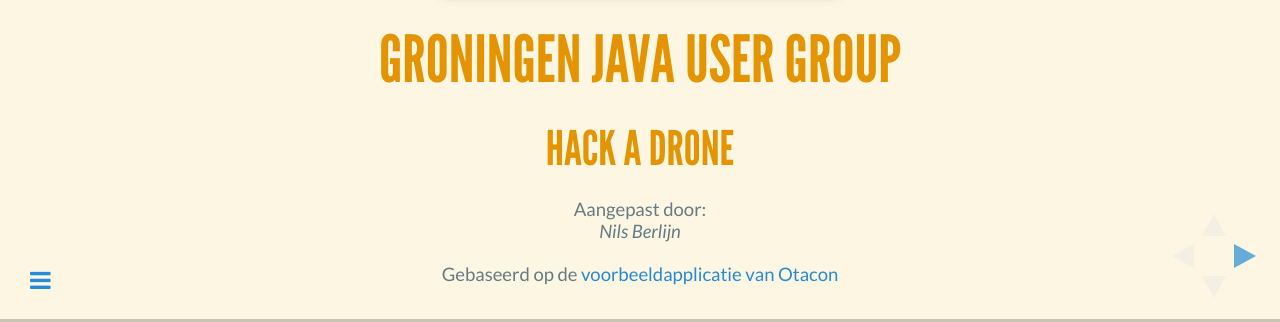
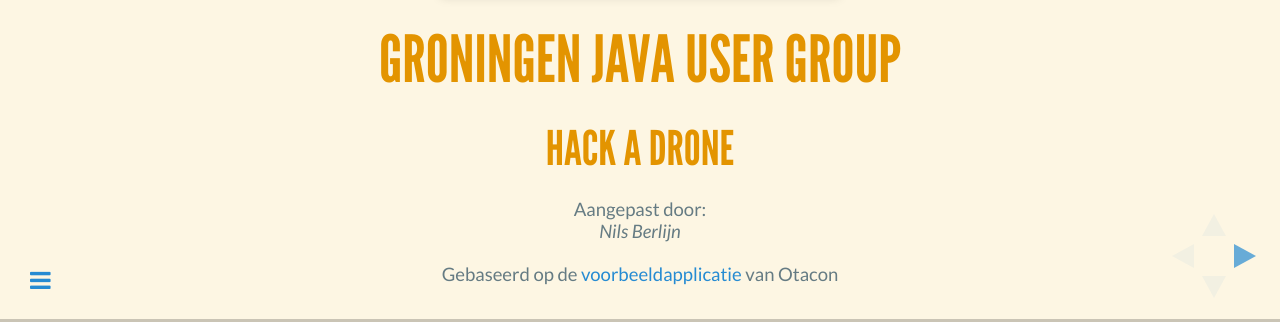
Before and after one commit to Ordina-JTech/hack-a-drone, a plain HTML site: page index.html in a window 1280 px wide. Shown: the part 478-800 px from the top of the page. Drawn offline with Linux system fonts and the light colour scheme; files whose address does not match are found by name.

```diff
--- a/index.html
+++ b/index.html
@@ -49,7 +49,7 @@
                 <small>Aangepast door: <br><i>Nils Berlijn</i></small>
             </p>
             <p>
-                <small>Gebaseerd op de <a href="https://github.com/Otacon/wifi_china_drone_controller">voorbeeldapplicatie van Otacon</a></small>
+                <small>Gebaseerd op de <a href="https://github.com/Otacon/wifi_china_drone_controller">voorbeeldapplicatie</a> van Otacon</small>
             </p>
         </section>
 
```
